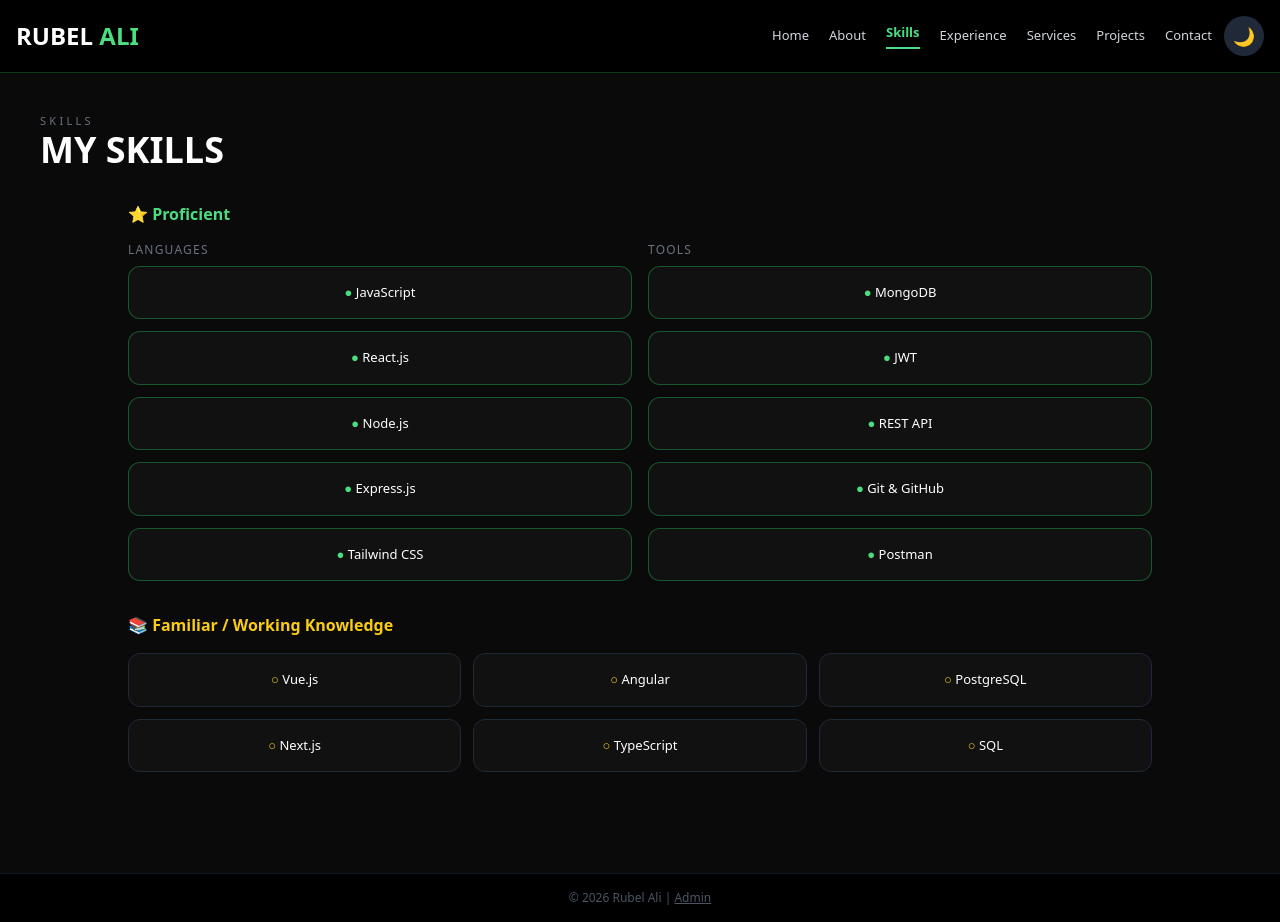
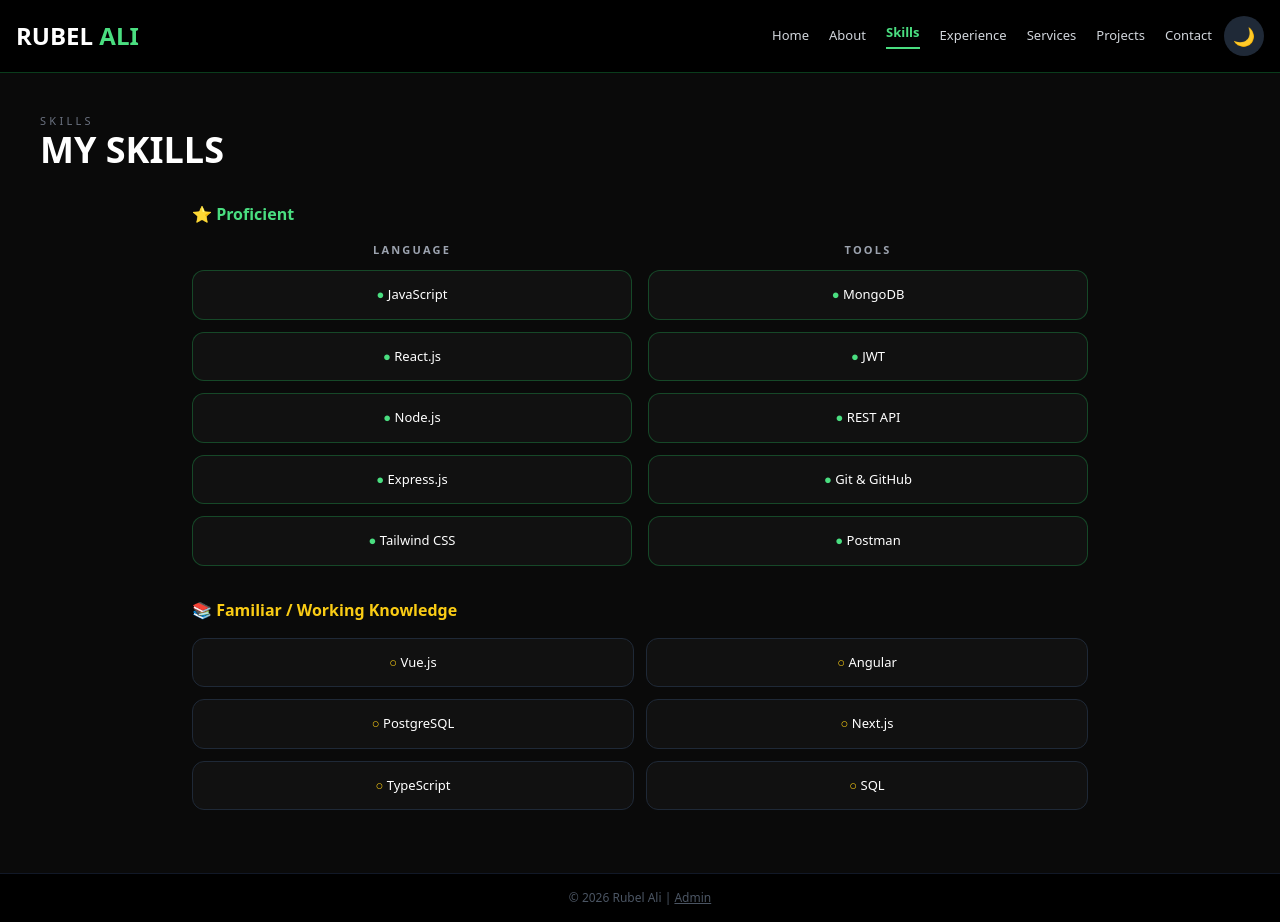
Before and after one commit to matiur25580/Developer-Portfolio, a React (Vite) app in the folder client/: page / in a window 1280 px wide. Both pictures are taken after a click on the button "Skills". Built offline with nearby package versions, Linux system fonts and the light colour scheme.

Commit message:
Small boxes with LANGUAGE TOOLS headers

```diff
--- a/client/src/components/Pages.jsx
+++ b/client/src/components/Pages.jsx
@@ -36,25 +36,25 @@ export function SkillsPage(){
     <div className="bg-[#0a0a0a] text-white p-6 md:p-10 min-h-screen">
       <p className="text-[11px] tracking-[0.3em] text-gray-500">SKILLS</p>
       <h2 className="text-3xl md:text-4xl font-extrabold mb-8">MY SKILLS</h2>
-      <div className="max-w-5xl mx-auto">
+      <div className="max-w-4xl mx-auto">
         <h3 className="font-bold text-green-400 mb-4">⭐ Proficient</h3>
-        <div className="grid md:grid-cols-2 gap-4">
+        <div className="grid grid-cols-2 gap-4">
           <div>
-            <p className="text-xs text-gray-500 mb-2 tracking-widest">LANGUAGES</p>
-            <div className="space-y-3">
-              {languages.map((sk,i)=>(<div key={i} className="bg-[#111] border border-green-500/40 rounded-xl p-4 text-center text-[13px]"><span className={green}>●</span> {sk}</div>))}
+            <p className="text-center text-[11px] tracking-[0.2em] text-gray-400 mb-3 font-bold">LANGUAGE</p>
+            <div className="grid gap-3">
+              {languages.map((sk,i)=>(<div key={i} className="bg-[#111] border border-green-500/30 rounded-xl px-3 py-3.5 text-center text-[13px]"><span className={green}>●</span> {sk}</div>))}
             </div>
           </div>
           <div>
-            <p className="text-xs text-gray-500 mb-2 tracking-widest">TOOLS</p>
-            <div className="space-y-3">
-              {tools.map((sk,i)=>(<div key={i} className="bg-[#111] border border-green-500/40 rounded-xl p-4 text-center text-[13px]"><span className={green}>●</span> {sk}</div>))}
+            <p className="text-center text-[11px] tracking-[0.2em] text-gray-400 mb-3 font-bold">TOOLS</p>
+            <div className="grid gap-3">
+              {tools.map((sk,i)=>(<div key={i} className="bg-[#111] border border-green-500/30 rounded-xl px-3 py-3.5 text-center text-[13px]"><span className={green}>●</span> {sk}</div>))}
             </div>
           </div>
         </div>
         <h3 className="font-bold text-yellow-400 mt-8 mb-4">📚 Familiar / Working Knowledge</h3>
-        <div className="grid grid-cols-2 md:grid-cols-3 gap-3 text-[13px]">
-          {familiar.map((sk,i)=>(<div key={i} className="bg-[#111] border border-gray-800 rounded-xl p-4 text-center"><span className="text-yellow-400">○</span> {sk}</div>))}
+        <div className="grid grid-cols-2 gap-3 text-[13px]">
+          {familiar.map((sk,i)=>(<div key={i} className="bg-[#111] border border-gray-800 rounded-xl px-3 py-3.5 text-center"><span className="text-yellow-400">○</span> {sk}</div>))}
         </div>
       </div>
     </div>
```
